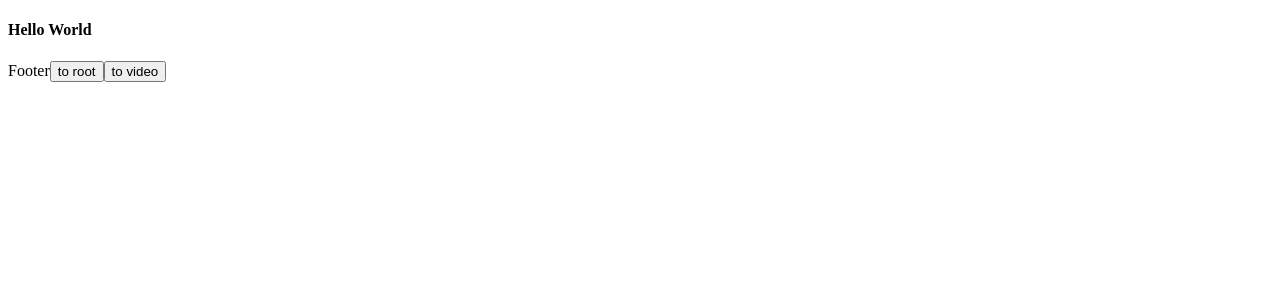
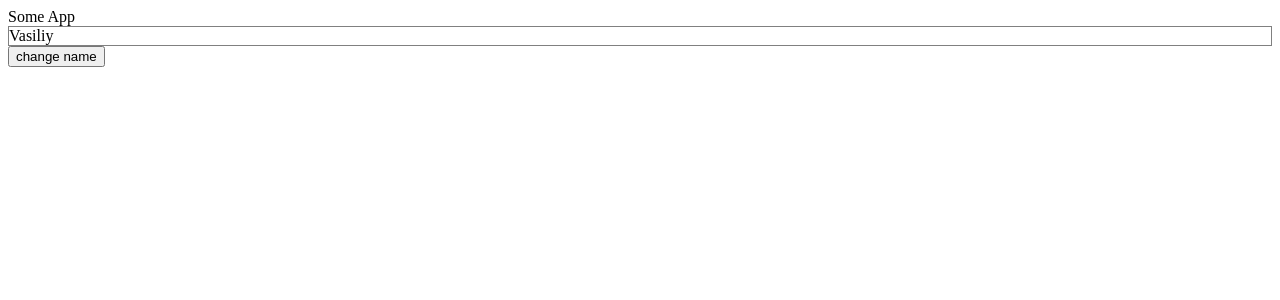
Before and after one commit to vigdorov/model-view-some-arch, a React app: page / in a window 1280 px wide. Shown: the top 300 px of the page. Built offline with nearby package versions, Linux system fonts and the light colour scheme.

Commit message:
contexts

```diff
--- a/src/App.jsx
+++ b/src/App.jsx
@@ -1,5 +1,5 @@
 import React from "react";
-import { createRoot } from "react-dom/client";
+import {createRoot} from "react-dom/client";
 import {
     createBrowserRouter,
     RouterProvider,
@@ -7,9 +7,9 @@ import {
     createRoutesFromElements,
     Routes,
 } from "react-router-dom";
-import { Root } from "./Root";
-import { Videos } from "./Videos";
-import { Video } from "./Video";
+import {Root} from "./globalStore/Root";
+import {Videos} from "./Videos";
+import {Video} from "./Video";
 
 
 import './storages';
@@ -17,11 +17,18 @@ import {Routing} from './Routing';
 
 const root = createRoot(document.getElementById("root"));
 
+// const router = createBrowserRouter(
+//   createRoutesFromElements(
+//     <Route path="/" element={<Root />}>
+//       <Route path="videos" element={<Videos />}></Route>
+//     </Route>
+//   )
+// );
+
 const router = createBrowserRouter(
     createRoutesFromElements(
-    <Route path="/" element={<Root />}>
-      <Route path="videos" element={<Videos />}></Route>
-    </Route>
+        <Route path="/" element={<Root />} />
     )
 );
+
 root.render(<RouterProvider router={router} />);
--- /dev/null
+++ b/src/globalStore/ChangeUserName.jsx
@@ -0,0 +1,20 @@
+import React from 'react';
+import {useSetGlobalStore} from './GlobalStoreContext';
+
+const NAMES = ['Alex', 'Jane', 'Vasiliy'];
+
+export const ChangeUserName = () => {
+    const setGlobalState = useSetGlobalStore();
+
+    const handleChangeName = () => {
+        const index = Math.round(Math.random() * 2);
+
+        setGlobalState({
+            userName: NAMES[index],
+        })
+    }
+
+    return <div>
+        <button onClick={handleChangeName}>change name</button>
+    </div>
+}
--- /dev/null
+++ b/src/globalStore/GlobalStoreContext.jsx
@@ -0,0 +1,32 @@
+import React, {createContext, useContext, useState} from 'react';
+
+export const GlobalStoreContext = createContext();
+
+export const GlobalStoreController = ({children}) => {
+    const [state, setState] = useState({
+        userName: 'Vasiliy',
+    });
+
+    return (
+        <GlobalStoreContext.Provider
+            value={{
+                state,
+                setState,
+            }}
+        >
+            {children}
+        </GlobalStoreContext.Provider>
+    );
+};
+
+export const useGlobalStore = () => {
+    const {state} = useContext(GlobalStoreContext);
+
+    return state;
+};
+
+export const useSetGlobalStore = () => {
+    const {setState} = useContext(GlobalStoreContext);
+
+    return setState;
+};
--- /dev/null
+++ b/src/globalStore/Root.jsx
@@ -0,0 +1,14 @@
+import React from 'react';
+import {GlobalStoreController} from './GlobalStoreContext';
+import {UserName} from './UserName';
+import {ChangeUserName} from './ChangeUserName';
+
+export const Root = () => {
+    return (
+        <GlobalStoreController>
+            <div>Some App</div>
+            <UserName />
+            <ChangeUserName />
+        </GlobalStoreController>
+    )
+}
--- /dev/null
+++ b/src/globalStore/UserName.jsx
@@ -0,0 +1,9 @@
+import React from 'react';
+
+import {useGlobalStore} from './GlobalStoreContext';
+
+export const UserName = () => {
+    const {userName} = useGlobalStore();
+
+    return <div style={{border: '1px solid grey'}}>{userName}</div>;
+};
```
Lines whose indentation alone changed are shown as unchanged.
